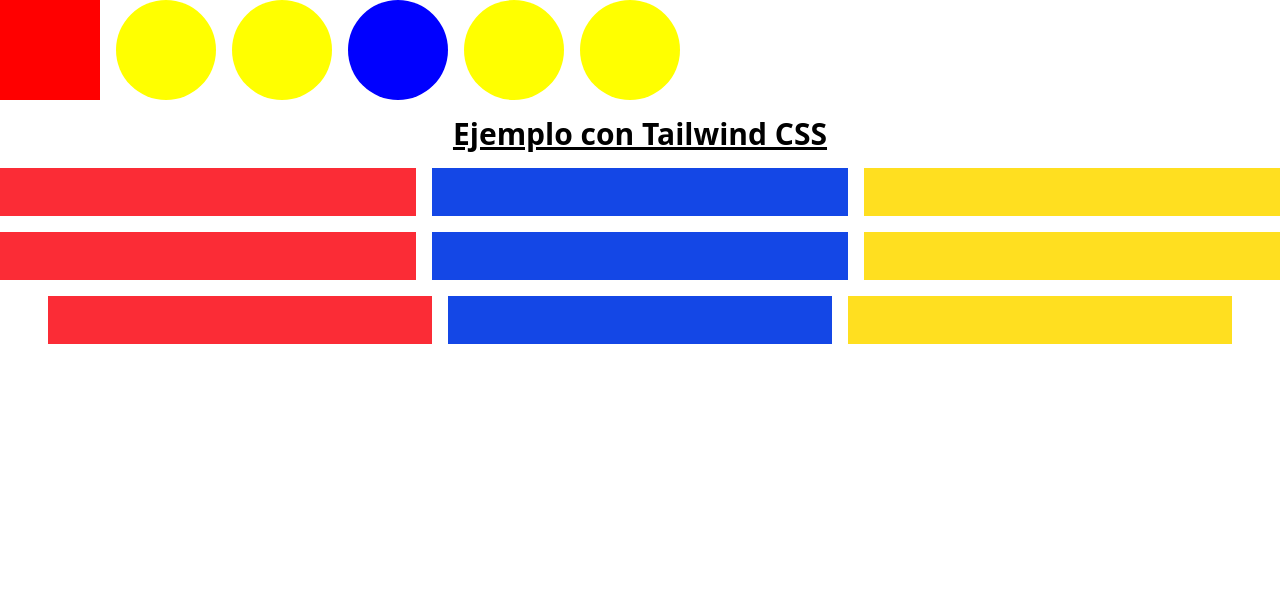
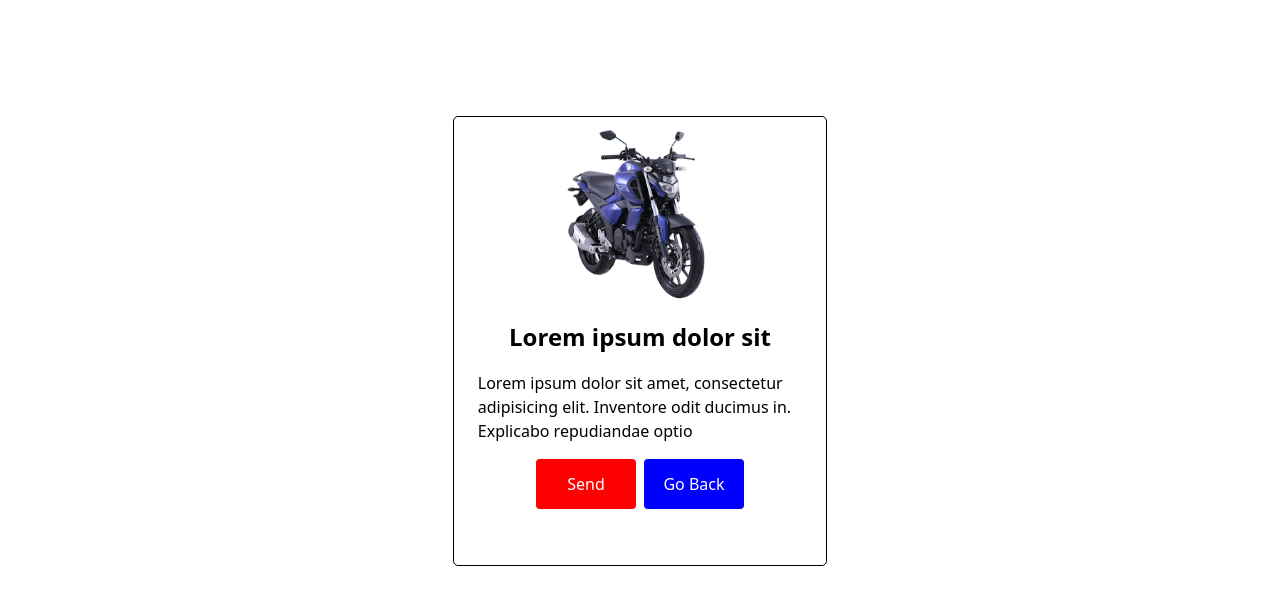
Before and after one commit to Cristguevara/mentoring_front, an Angular app: page / in a window 1280 px wide. Shown: the top 604 px of the page. Built offline with nearby package versions, Linux system fonts and the light colour scheme.

Commit message:
Implement code changes to enhance functionality and improve performance

```diff
--- a/src/app/app.component.html
+++ b/src/app/app.component.html
@@ -18,10 +18,10 @@
 
 <h1 class="text-3xl font-bold underline">
   Hello world!
-</h1> -->
-<!-- <div class="w-full h-[50px] bg-red-600">
+</h1>
+<div class="w-full h-[50px] bg-red-600">
+</div>
 
-</div> -->
 <div class="container">
   <div class="container_square"></div>
   <div class="container_circle"></div>
@@ -51,9 +51,23 @@
   <div class="h-12 w-96 bg-red-500"></div>
   <div class="h-12 w-96 bg-blue-700"></div>
   <div class="h-12 w-96 bg-yellow-300"></div>
-</div>
+</div> -->
 
 
+<div class="container">
+  <div class="container_card">
+    <div class="container_card_header">
+    <img class="container_card_header_img" src="../assets/img/Yamaha_FZ_Versi_n_3.0.png"  alt="Placeholder">
+    </div>
+    <div class="container_card_body">
+      <h4 class="container_card_body_title">Lorem ipsum dolor sit</h4>
+      <p>Lorem ipsum dolor sit amet, consectetur adipisicing elit. Inventore odit ducimus in. Explicabo repudiandae optio</p>
+    </div>
+    <div class="container_card_footer">
+      <button class="container_card_footer_button">Send</button>
+      <button class="container_card_footer_button container_card_footer_button-blue">Go Back</button>
+    </div>
+  </div>
 
 
 <router-outlet />
--- a/src/app/app.component.scss
+++ b/src/app/app.component.scss
@@ -12,12 +12,6 @@
 //   height: 50px;
 //   width: 100%;
 //   background: yellow;
-// }
-
-// .container{
-//   display: flex;
-//   flex-direction: column;
-//   gap: 1rem;
 // }
 
 // @media (min-width:500px){
@@ -93,39 +87,111 @@
 //   gap: 1rem;
 // }
 
+// .container{
+//   display: flex;
+//   flex-direction: row;
+//   gap: 16px;
+// }
+
+// .container_square{
+//   height: 100px;
+//   width: 100px;
+//   background: red;
+// }
+
+// .container_circle{
+//   height: 100px;
+//   width: 100px;
+//   border-radius: 50%;
+//   background: yellow;
+// }
+
+// .container_circle-blue{
+//   background: blue;
+// }
+// .yellowBow3{
+//   height: 50px;
+//   width: 400px;
+//   background: yellow;
+// }
+
+// .container3{
+//   margin-top: 1rem;
+//   display: flex;
+//   flex-wrap: wrap;
+//   justify-content: center;
+//   align-items: center;
+//   gap: 1rem;
+// }
+
+
 .container{
   display: flex;
-  flex-direction: row;
+  flex-direction: column;
+  align-items: center;
+  justify-content: center;
   gap: 16px;
+  padding: 16px;
 }
 
-.container_square{
-  height: 100px;
-  width: 100px;
-  background: red;
+
+.container_card {
+  width: 30%;
+  height: 450px;
+  background:white;
+  border-radius: 5px;
+  border-width: 1px;
+  border-color: black;
+  margin-top: 100px;
+  padding: 8px;
 }
 
-.container_circle{
-  height: 100px;
-  width: 100px;
-  border-radius: 50%;
-  background: yellow;
+.container_card_header {
+  display: flex;
+  align-items: center;
+  justify-content: center;
+  background: white;
+  border-radius: 8px 8px 0 0;
 }
 
-.container_circle-blue{
-  background: blue;
-}
-.yellowBow3{
-  height: 50px;
-  width: 400px;
-  background: yellow;
+.container_card_header_img{
+width: 50%;
 }
 
-.container3{
-  margin-top: 1rem;
+.container_card_body {
   display: flex;
-  flex-wrap: wrap;
+  flex-direction: column;
   justify-content: center;
+  padding: 16px;
+  background: #ffffff;
+  border-radius: 0 0 8px 8px;
+  gap: 8px;
   align-items: center;
-  gap: 1rem;
 }
+
+.container_card_body_title {
+  font-size: 1.5rem;
+  font-weight: bold;
+  margin-bottom: 8px;
+}
+
+.container_card_footer {
+  display: flex;
+  flex-direction: row;
+  justify-content: center;
+  gap: 8px;
+}
+
+.container_card_footer_button{
+  width: 100px;
+  height: 50px;
+  color: white;
+  background-color: red;
+  text-align: center;
+  border-radius: 4px;
+  cursor: pointer;
+}
+
+.container_card_footer_button-blue{
+ background-color: blue
+}
```
Also changed, not shown: src/assets/img/Yamaha_FZ_Versi_n_3.0.png (added).
